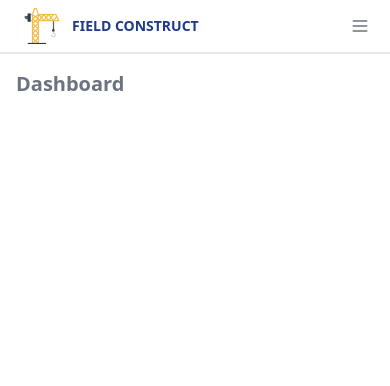
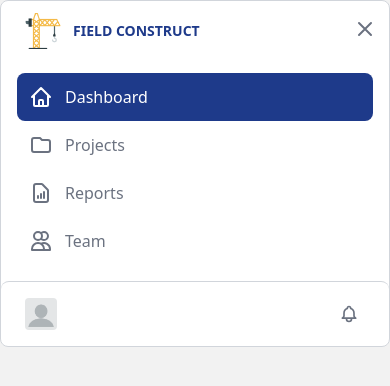
Before and after one commit to narisettiashok/CivilBlog, a React (Create React App) app: page /app/dashboard in a window 390 px wide. Both pictures are taken after a click on the button 360 px from the left and 26 px from the top of the page. Shown: the top 386 px of the page. Built offline with nearby package versions, Linux system fonts and the light colour scheme.

Commit message:
Mobile view navigation (#8)

```diff
--- a/package.json
+++ b/package.json
@@ -4,6 +4,7 @@
   "private": true,
   "dependencies": {
     "@craco/craco": "^6.1.2",
+    "@headlessui/react": "^1.2.0",
     "@heroicons/react": "^1.0.1",
     "@testing-library/jest-dom": "^5.12.0",
     "@testing-library/react": "^11.2.6",
--- a/src/components/Navbars/MainNavbar.jsx
+++ b/src/components/Navbars/MainNavbar.jsx
@@ -1,12 +1,13 @@
 import { Link } from "react-router-dom";
-import { MenuIcon, BellIcon } from "@heroicons/react/outline";
 
-import profilePic from "../../assets/images/profile-pic.png";
 import logo from "../../assets/images/logo2.png";
+import MobileNavbar from "./MobileNavbar";
+import NavProfile from "./NavProfile";
+import NavNotification from "./NavNotification";
 
 function MainNavbar() {
     return (
-        <nav className="px-3 sm:p-3 border-b-2 flex justify-between items-center sm:px-8 sm:justify-end">
+        <nav className="relative px-3 py-1 sm:p-3 border-b-2 flex justify-between items-center sm:px-8 sm:justify-end">
             <Link className="sm:hidden text-blue-900 text-sm font-bold leading-relaxed mr-4 pl-3 py-2 whitespace-nowrap uppercase flex items-center space-x-3"
                 to="/">
                 <img className="h-9 w-9"
@@ -15,19 +16,10 @@ function MainNavbar() {
                 />
                 <span>Field Construct</span>
             </Link>
-            <button className="p-2 border-0 rounded-md hover:bg-blue-200 sm:hidden">
-                <MenuIcon className="h-5 rounded-md" />
-            </button>
+            <MobileNavbar className="sm:hidden"/>
             <div className="hidden sm:flex items-center space-x-4 lg:space-x-6">
-                <button className="h-8 w-8 rounded-md hover:bg-blue-200 hover:text-blue-800 focus:outline-none">
-                    <BellIcon className="w-full h-5" />
-                </button>
-                <button className="h-8 w-8 rounded-md focus:outline-none">
-                    <img className="h-8 w-8 rounded"
-                        src={profilePic}
-                        alt="Profile"
-                    />
-                </button>
+                <NavNotification />
+                <NavProfile />
             </div>
         </nav>
     );
--- /dev/null
+++ b/src/components/Navbars/MobileNavbar.js
@@ -0,0 +1,70 @@
+import { Fragment } from 'react';
+import { Popover, Transition } from "@headlessui/react";
+import { MenuIcon, XIcon } from "@heroicons/react/outline";
+import { Link } from "react-router-dom";
+
+import logo from "../../assets/images/logo2.png";
+import NavItems from "./NavItems";
+import NavProfile from './NavProfile';
+import NavNotification from './NavNotification';
+
+function MobileNavbar() {
+    return (
+        <div>
+            <Popover>
+                {
+                    ({ open }) => (
+                        <>
+                            {/* Mobile menu button */}
+                            <Popover.Button className="sm:hidden border-0 rounded-md p-2 hover:bg-blue-200 focus:outline-none">
+                                <MenuIcon className="h-5 rounded-md" />
+                            </Popover.Button>
+
+                            <Popover.Overlay className={`${open ? "opacity-5 fixed inset-0" : "opacity-0"} bg-black`}
+                            />
+
+                            {/* Transition animation when open.close popover */}
+                            <Transition
+                                show={open}
+                                as={Fragment}
+                                enter="duration-150 ease-out"
+                                enterFrom="opacity-0 scale-95"
+                                enterTo="opacity-100 scale-100"
+                                leave="duration-100 ease-in"
+                                leaveFrom="opacity-100 scale-100"
+                                leaveTo="opacity-0 scale-95"
+                             >
+
+                                {/* Popover content */}
+                                <Popover.Panel className="absolute z-10 top-0 left-0 w-full border border-gray-300 rounded-lg bg-white sm:hidden">
+                                    <div className="p-2 flex justify-between items-center">
+                                        <Link className="pl-4 pt-1 flex items-center space-x-3 whitespace-nowrap uppercase text-blue-900 text-sm font-bold "
+                                            to="/">
+                                            <img className="h-9 w-9"
+                                                src={logo}
+                                                alt="Logo"
+                                            />
+                                            <span>Field Construct</span>
+                                        </Link>
+                                        <Popover.Button className="border-0 rounded-md text-center p-1 ml-1 hover:bg-blue-200 focus:outline-none">
+                                            <XIcon className="h-6 w-6" aria-hidden="true" />
+                                        </Popover.Button>
+                                    </div>
+
+                                    <NavItems view={"popover"} />
+
+                                    <div className="border-t border-gray-300 rounded-lg flex flex-row-reverse justify-between py-4 px-6">
+                                        <NavNotification />
+                                        <NavProfile />
+                                    </div>
+                                </Popover.Panel>
+                            </Transition>
+                        </>
+                    )
+                }
+            </Popover>
+        </div>
+    );
+}
+
+export default MobileNavbar;
--- a/src/components/SideNavItem.jsx
+++ b/src/components/Navbars/NavItem.jsx
@@ -1,6 +1,6 @@
 import { NavLink } from "react-router-dom";
 
-function SideNavItem({Icon, title, to}) {
+function NavItem({ Icon, title, to, view }) {
     return (
         <>
             <li className="lg:px-3">
@@ -8,12 +8,12 @@ function SideNavItem({Icon, title, to}) {
                     hover:bg-blue-900 hover:text-white active:bg-blue-900 active:text-white"
                     to={to}
                     activeClassName="bg-blue-900 text-white">
-                    <Icon className="h-6 w-6"/>
-                    <span className="hidden lg:block">{title}</span>
+                    <Icon className="h-6 w-6" />
+                    <span className={view && view === "popover" ? "block" : "hidden lg:block"}>{title}</span>
                 </NavLink>
             </li>
         </>
     );
 }
 
-export default SideNavItem;
+export default NavItem;
--- /dev/null
+++ b/src/components/Navbars/NavItems.jsx
@@ -0,0 +1,18 @@
+import { DocumentReportIcon, FolderIcon, HomeIcon, UsersIcon } from "@heroicons/react/outline";
+
+import NavItem from "./NavItem";
+
+function NavItems({ view }) {
+    return (
+        <>
+            <ul className={`lg:w-full ${view === "popover" && "p-4"}`}>
+                <NavItem Icon={HomeIcon} title={"Dashboard"} to="/app/dashboard" view={view} />
+                <NavItem Icon={FolderIcon} title={"Projects"} to="/app/projects" view={view}/>
+                <NavItem Icon={DocumentReportIcon} title={"Reports"} to="/app/reports" view={view}/>
+                <NavItem Icon={UsersIcon} title={"Team"} to="/app/team" view={view}/>
+            </ul>
+        </>
+    );
+}
+
+export default NavItems;
--- /dev/null
+++ b/src/components/Navbars/NavNotification.jsx
@@ -0,0 +1,13 @@
+import { BellIcon } from "@heroicons/react/outline";
+
+function NavNotification() {
+    return (
+        <>
+            <button className="h-8 w-8 rounded-md hover:bg-blue-200 hover:text-blue-800 focus:outline-none">
+                <BellIcon className="w-full h-5" />
+            </button>
+        </>
+    )
+}
+
+export default NavNotification;
--- /dev/null
+++ b/src/components/Navbars/NavProfile.jsx
@@ -0,0 +1,16 @@
+import profilePic from "../../assets/images/profile-pic.png";
+
+function NavProfile() {
+    return (
+        <>
+            <button className="h-8 w-8 rounded-md focus:outline-none">
+                <img className="h-8 w-8 rounded"
+                    src={profilePic}
+                    alt="Profile"
+                />
+            </button>
+        </>
+    )
+}
+
+export default NavProfile;
--- a/src/components/Navbars/SideNavbar.jsx
+++ b/src/components/Navbars/SideNavbar.jsx
@@ -1,5 +1,5 @@
 import { Link } from "react-router-dom";
-import SideNavItems from "../SideNavItems";
+import NavItems from "./NavItems";
 import logo from "../../assets/images/logo2.png";
 
 function SideNavbar() {
@@ -18,7 +18,7 @@ function SideNavbar() {
                         <span className="hidden lg:block lg:text-sm lg:font-semibold">Field Construct</span>
                     </Link>
                 </div>
-                <SideNavItems />
+                <NavItems />
             </div>
         </>
     );
--- a/src/components/SideNavItems.jsx
+++ /dev/null
@@ -1,18 +0,0 @@
-import { DocumentReportIcon, FolderIcon, HomeIcon, UsersIcon } from "@heroicons/react/outline";
-
-import SideNavItem from "./SideNavItem";
-
-function SideNavItems() {
-    return (
-        <>
-            <ul className="lg:w-full">
-                <SideNavItem Icon={HomeIcon} title={"Dashboard"} to="/app/dashboard" />
-                <SideNavItem Icon={FolderIcon} title={"Projects"} to="/app/projects" />
-                <SideNavItem Icon={DocumentReportIcon} title={"Reports"} to="/app/reports" />
-                <SideNavItem Icon={UsersIcon} title={"Team"} to="/app/team" />
-            </ul>
-        </>
-    );
-}
-
-export default SideNavItems;
```
Also changed, not shown: 1 other file (tests, documents, lock files or other folders).
